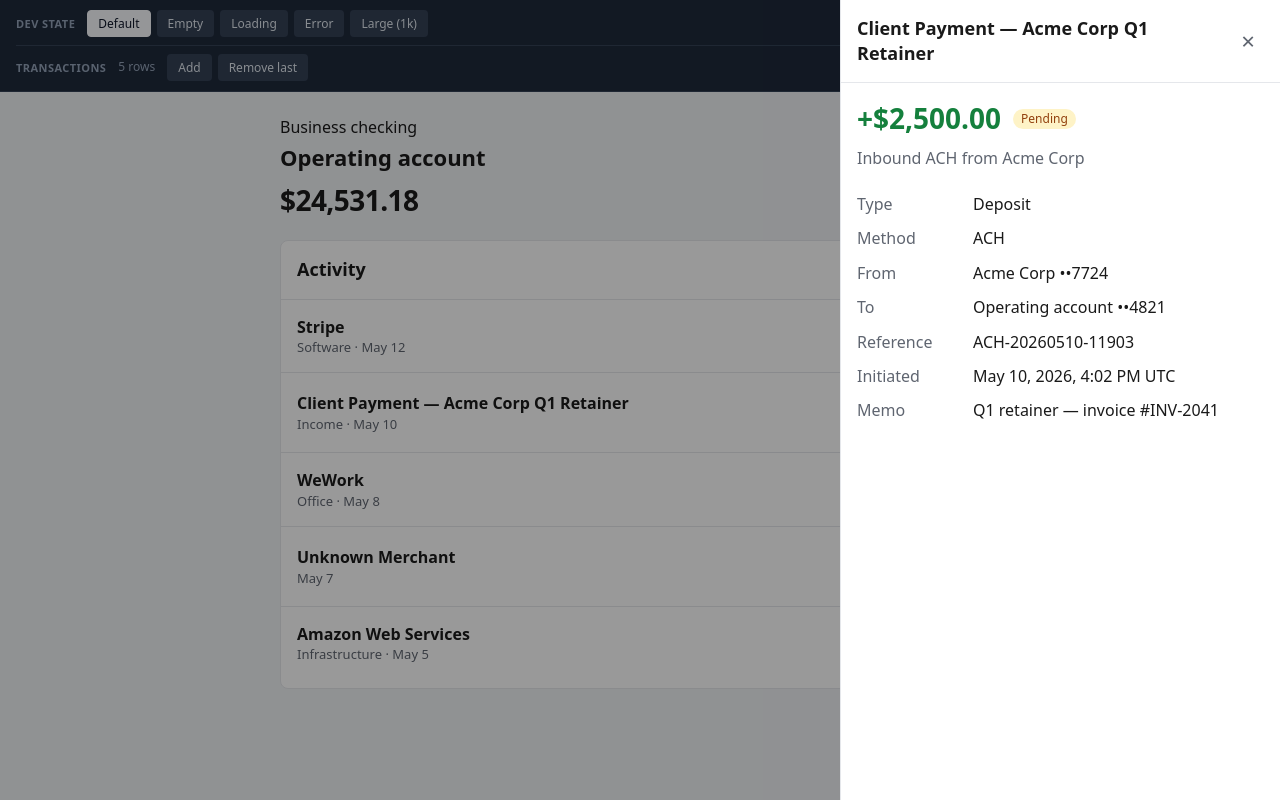
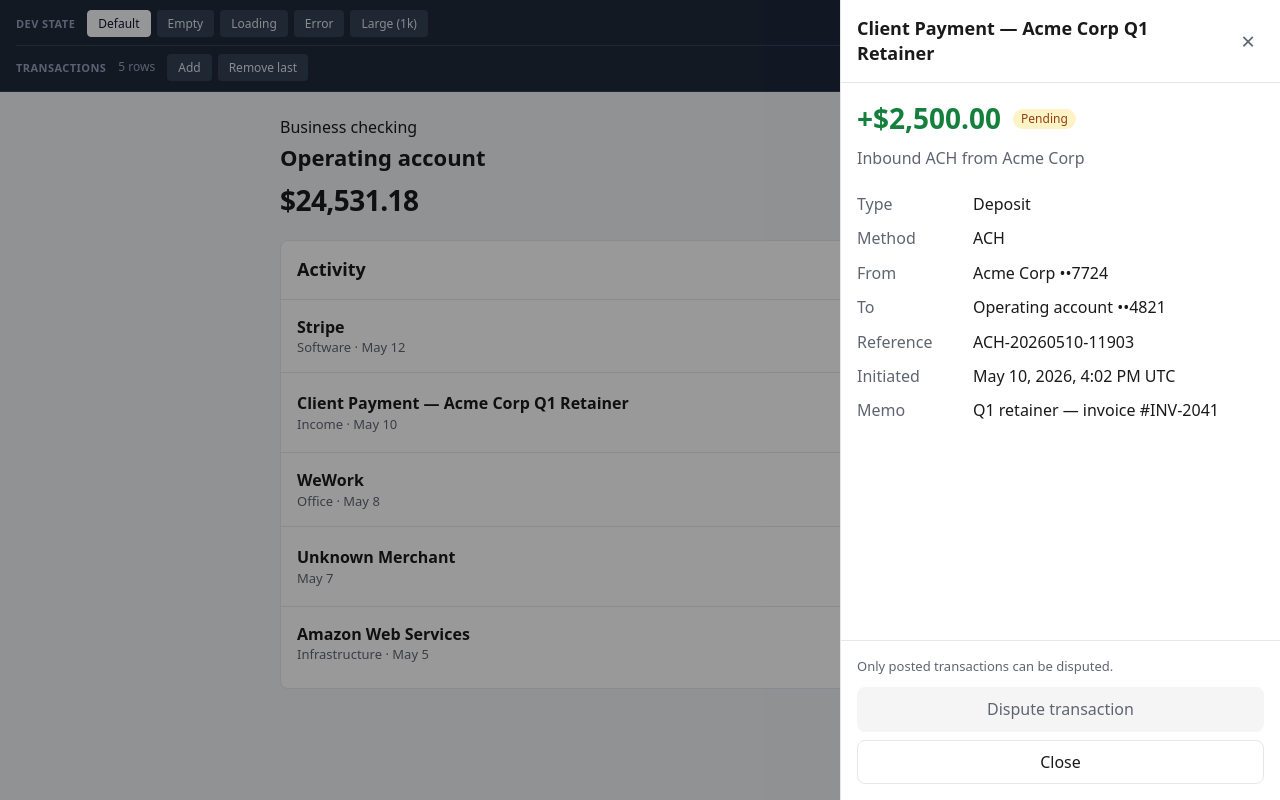
Before and after one commit to v3nk3y/design-eng-activity-feed, a React (Vite) app: page / in a window 1280 px wide. Both pictures are taken after a click on the button 640 px from the left and 412 px from the top of the page. Built offline with nearby package versions, Linux system fonts and the light colour scheme.

Commit message:
feat: add dispute and close buttons to the detail panel footer

```diff
--- a/src/components/TransactionDetail/TransactionDetail.css
+++ b/src/components/TransactionDetail/TransactionDetail.css
@@ -118,3 +118,58 @@
 .detail-panel__type {
   text-transform: capitalize;
 }
+
+.detail-panel__footer {
+  padding: 16px;
+  padding-bottom: max(16px, env(safe-area-inset-bottom));
+  border-top: 1px solid var(--line);
+}
+
+.detail-panel__eligibility {
+  margin: 0 0 12px;
+  font-size: 13px;
+  color: var(--muted);
+}
+
+.detail-panel__actions {
+  display: flex;
+  flex-direction: column;
+  gap: 8px;
+}
+
+.detail-panel__dispute,
+.detail-panel__dismiss {
+  padding: 10px 16px;
+  font: inherit;
+  font-weight: 500;
+  border-radius: 8px;
+  cursor: pointer;
+}
+
+.detail-panel__dispute:focus-visible,
+.detail-panel__dismiss:focus-visible {
+  outline: 2px solid var(--focus);
+  outline-offset: 2px;
+}
+
+.detail-panel__dispute {
+  color: var(--surface);
+  background: var(--text);
+  border: 1px solid transparent;
+}
+
+.detail-panel__dispute:disabled {
+  color: var(--muted);
+  background: var(--hover);
+  cursor: not-allowed;
+}
+
+.detail-panel__dismiss {
+  color: var(--text);
+  background: none;
+  border: 1px solid var(--line);
+}
+
+.detail-panel__dismiss:hover {
+  background: var(--hover);
+}
--- a/src/components/TransactionDetail/TransactionDetail.tsx
+++ b/src/components/TransactionDetail/TransactionDetail.tsx
@@ -85,6 +85,27 @@ export function TransactionDetail({ transaction, onClose }: TransactionDetailPro
                   )}
                 </dl>
               </div>
+
+              <footer className='detail-panel__footer'>
+                {transaction.status !== 'posted' && (
+                  <p className='detail-panel__eligibility' id='dispute-eligibility'>
+                    Only posted transactions can be disputed.
+                  </p>
+                )}
+
+                <div className='detail-panel__actions'>
+                  <button
+                    type='button'
+                    className='detail-panel__dispute'
+                    disabled={transaction.status !== 'posted'}
+                    aria-describedby={transaction.status === 'posted' ? undefined : 'dispute-eligibility'}
+                  >
+                    Dispute transaction
+                  </button>
+
+                  <Dialog.Close className='detail-panel__dismiss'>Close</Dialog.Close>
+                </div>
+              </footer>
             </>
           )}
         </Dialog.Content>
```
